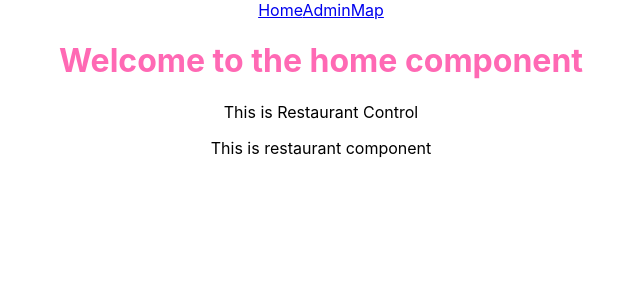
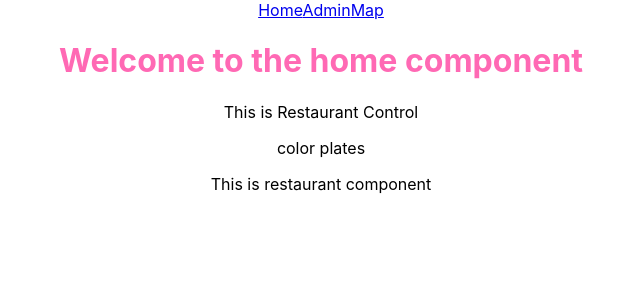
Before and after one commit to MalyPhong619/sushi-calculator, a React app: page /#/ in a window 1280 px wide. Shown: the top 300 px of the page, without its empty margins (319-959 px from the left). Built offline with nearby package versions, Linux system fonts and the light colour scheme.

Commit message:
create, import & export ColorPlates - display working

```diff
--- /dev/null
+++ b/src/components/ColorPlates.jsx
@@ -0,0 +1,11 @@
+import React from 'react';
+
+function ColorPlates() {
+  return(
+    <div>
+      <p>color plates</p>
+    </div>
+  );
+}
+
+export default ColorPlates;
--- a/src/components/RestaurantControl.jsx
+++ b/src/components/RestaurantControl.jsx
@@ -1,10 +1,12 @@
 import React from 'react';
 import Restaurant from './Restaurant';
+import ColorPlates from './ColorPlates';
 
 function RestaurantControl() {
   return(
     <div>
       <p>This is Restaurant Control</p>
+      <ColorPlates />
       <Restaurant />
     </div>
   );
```
